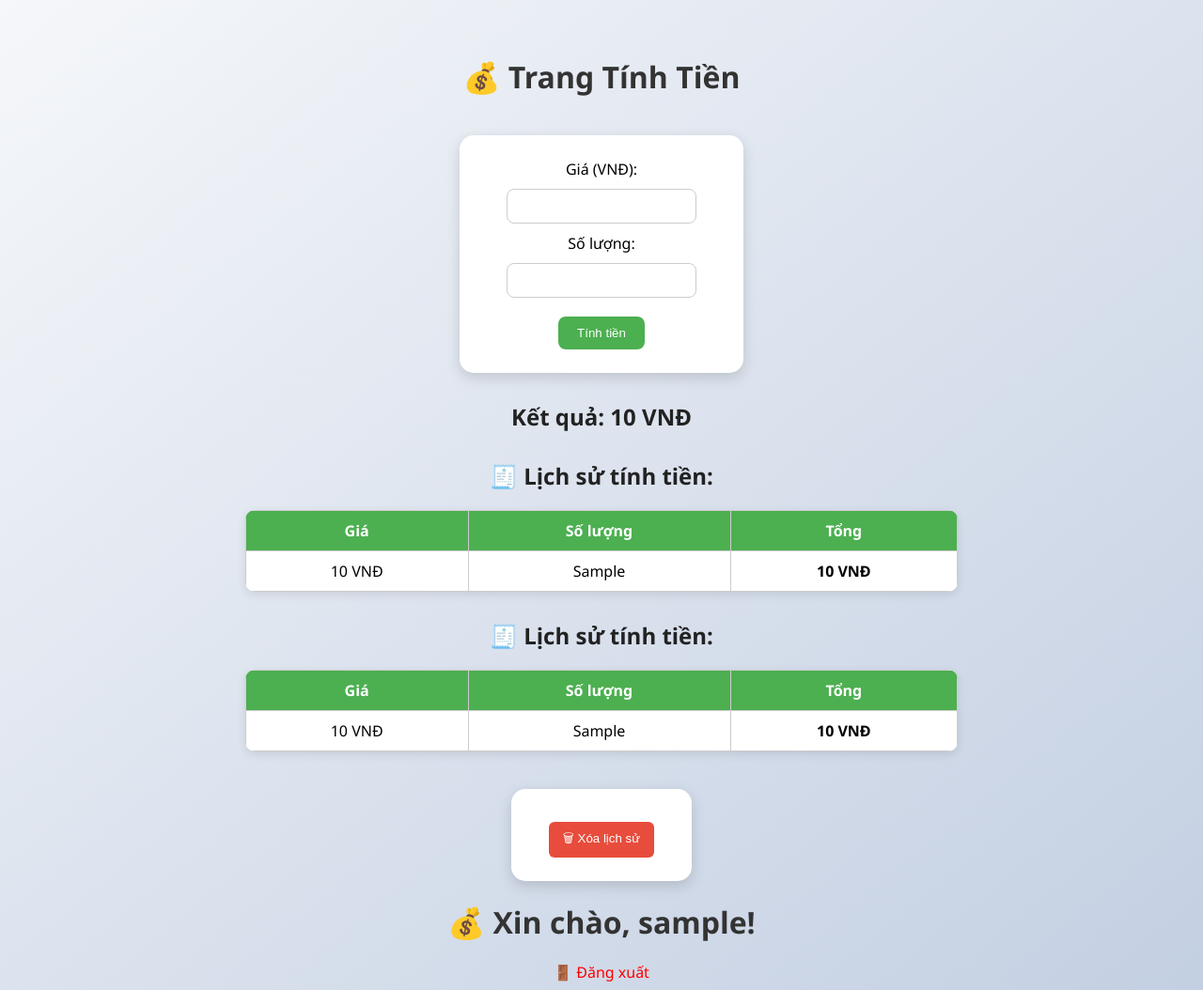
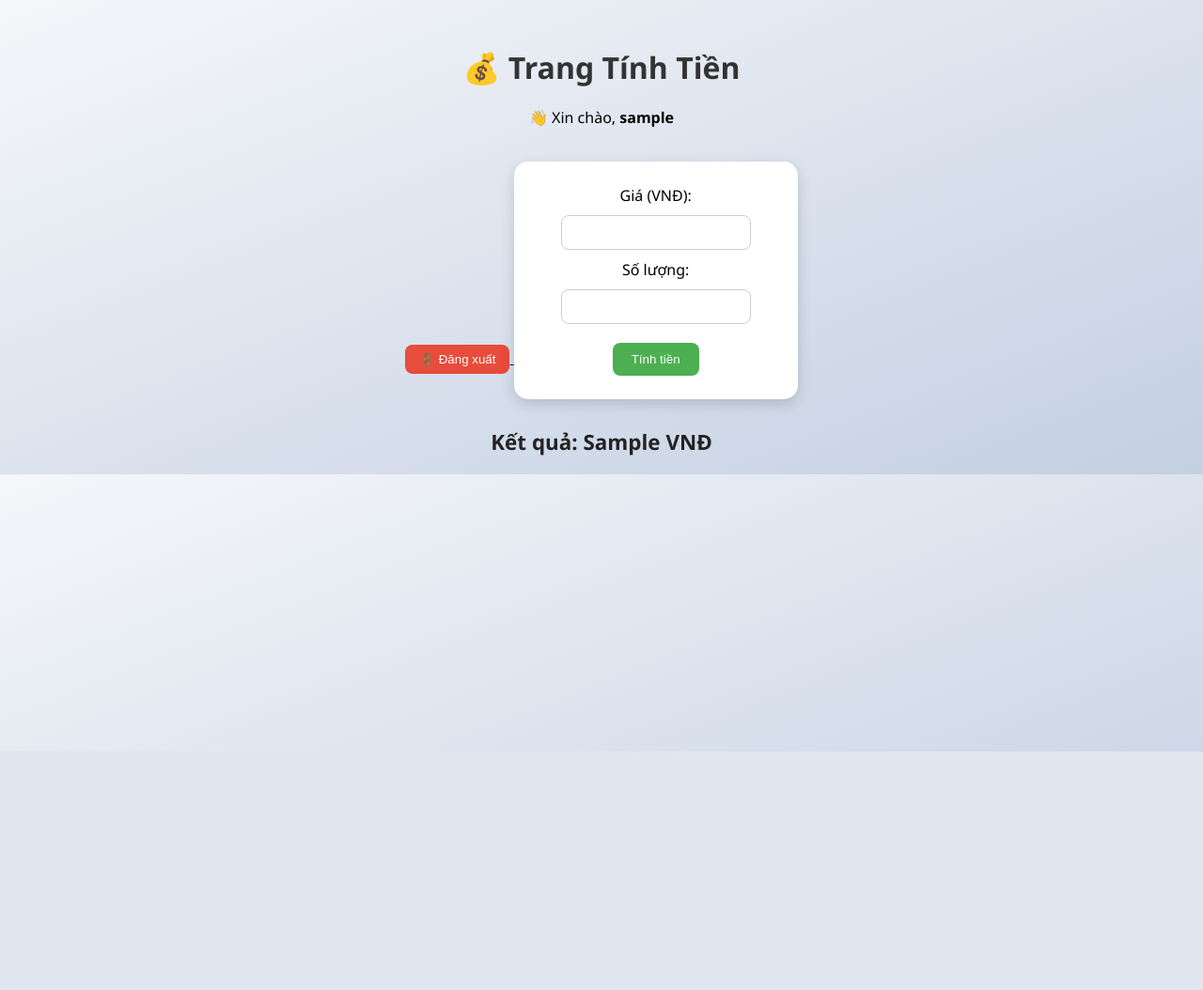
Before and after one commit to dongminhtamlop62-sketch/web_tinh_tien_vn_tamRstudio, a Flask app: template templates/index.html in a window 1280 px wide. Shown: the whole page at 94% size. After the commit the page ends 800 px from the top, so only its background shows below. Run offline with Flask 3, Linux system fonts and the light colour scheme; the template is opened without the code that fills it: most values are stand-ins (such as "Sample title", 1, 10 or a date in 2020).

Commit message:
Update index.html

```diff
--- a/templates/index.html
+++ b/templates/index.html
@@ -9,7 +9,7 @@
             font-family: 'Segoe UI', Tahoma, sans-serif;
             background: linear-gradient(to bottom right, #f5f7fa, #c3cfe2);
             text-align: center;
-        margin-top: 60px;
+            margin-top: 50px;
         }
         h1 {
             font-size: 2rem;
@@ -51,30 +51,52 @@
         h2 {
             color: #222;
             margin-top: 30px;
-        font-size: 1.5rem;
+            font-size: 1.4rem;
         }
-    table {
-        margin: 20px auto;
-        border-collapse: collapse;
-        width: 60%;
-        background: white;
-        border-radius: 10px;
-        overflow: hidden;
-        box-shadow: 0 3px 10px rgba(0,0,0,0.1);
+        .google-btn {
+            background: #fff;
+            border: 1px solid #ccc;
+            border-radius: 8px;
+            padding: 8px 15px;
+            cursor: pointer;
+            display: inline-flex;
+            align-items: center;
+            justify-content: center;
         }
-    th, td {
-        border: 1px solid #ccc;
-        padding: 10px 15px;
+        .google-btn img {
+            width: 20px;
+            height: 20px;
+            margin-right: 8px;
         }
-    th {
-        background: #4CAF50;
+        .logout-btn {
+            background: #e74c3c;
             color: white;
+            border: none;
+            border-radius: 8px;
+            padding: 8px 15px;
+            cursor: pointer;
+        }
+        .logout-btn:hover {
+            background: #c0392b;
         }
     </style>
 </head>
-
 <body>
     <h1>💰 Trang Tính Tiền</h1>
+
+    {% if username %}
+        <p>👋 Xin chào, <b>{{ username }}</b></p>
+        <a href="{{ url_for('logout') }}">
+            <button class="logout-btn">🚪 Đăng xuất</button>
+        </a>
+    {% else %}
+        <a href="{{ url_for('google.login') }}">
+            <button class="google-btn">
+                <img src="https://developers.google.com/identity/images/g-logo.png" alt="Google Logo">
+                <span>Đăng nhập bằng Google</span>
+            </button>
+        </a>
+    {% endif %}
 
     <form method="POST">
         <label>Giá (VNĐ):</label><br>
@@ -85,51 +107,7 @@
     </form>
 
     {% if tong_tien %}
-        <h2>Kết quả: {{ "{:,.0f}".format(tong_tien).replace(",", ".") }} VNĐ</h2>
-    {% endif %}
-
-    {% if lich_su %}
-        <h2>🧾 Lịch sử tính tiền:</h2>
-        <table>
-            <tr>
-                <th>Giá</th>
-                <th>Số lượng</th>
-                <th>Tổng</th>
-            </tr>
-            {% for item in lich_su %}
-            <tr>
-                <td>{{ "{:,.0f}".format(item.gia).replace(",", ".") }} VNĐ</td>
-                <td>{{ item.so_luong }}</td>
-                <td><b>{{ "{:,.0f}".format(item.tong).replace(",", ".") }} VNĐ</b></td>
-            </tr>
-            {% endfor %}
-        </table>
+        <h2>Kết quả: {{ tong_tien }} VNĐ</h2>
     {% endif %}
 </body>
 </html>
-{% if lich_su %}
-    <h2>🧾 Lịch sử tính tiền:</h2>
-    <table>
-        <tr>
-            <th>Giá</th>
-            <th>Số lượng</th>
-            <th>Tổng</th>
-        </tr>
-        {% for item in lich_su %}
-        <tr>
-            <td>{{ "{:,.0f}".format(item.gia).replace(",", ".") }} VNĐ</td>
-            <td>{{ item.so_luong }}</td>
-            <td><b>{{ "{:,.0f}".format(item.tong).replace(",", ".") }} VNĐ</b></td>
-        </tr>
-        {% endfor %}
-    </table>
-
-    <!-- Nút xóa lịch sử -->
-    <form action="{{ url_for('clear_history') }}" method="get">
-        <button type="submit" style="background:#e74c3c; color:white; border:none; padding:8px 15px; border-radius:6px; cursor:pointer;">
-            🗑 Xóa lịch sử
-        </button>
-    </form>
-{% endif %}
-<h1>💰 Xin chào, {{ username }}!</h1>
-<a href="{{ url_for('logout') }}" style="color:red; text-decoration:none;">🚪 Đăng xuất</a>
```
Lines whose indentation alone changed are shown as unchanged.
